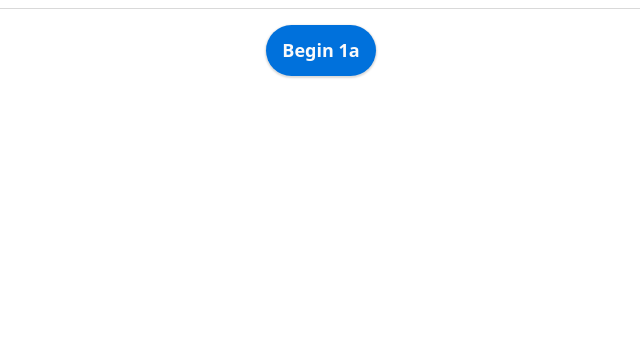
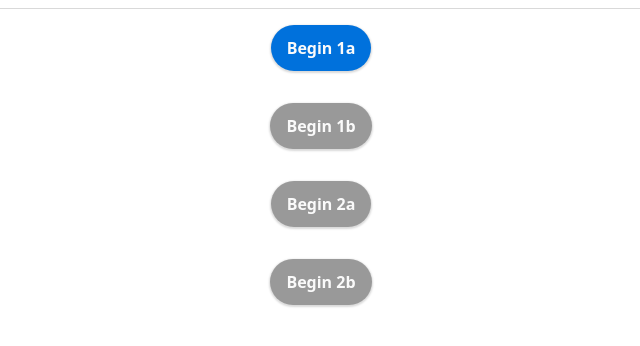
Before and after one commit to ericyork/cereal, a plain HTML site: page index.html in a window 1280 px wide. Shown: the whole page, without its empty margins (319-959 px from the left). Drawn offline with Linux system fonts and the light colour scheme.

Commit message:
adds disabled buttons

```diff
--- a/index.html
+++ b/index.html
@@ -9,9 +9,18 @@
 </head>
 <body id="home">
   <main>
-    <a href="nocost.html" class="button">
+    <button href="nocost.html" class="button">
       Begin 1a
-    </a>
+    </button>
+    <button disabled href="#" class="button disabled">
+      Begin 1b
+    </button>
+    <button disabled href="#" class="button disabled">
+      Begin 2a
+    </button>
+    <button disabled href="#" class="button disabled">
+      Begin 2b
+    </button>
   </main>
 </body>
 </html>
--- a/style.css
+++ b/style.css
@@ -76,6 +76,13 @@ button {
   background: #004f9a;
   box-shadow: 0 .0625rem .125rem .0625rem #00000026;
 }
+.button.disabled {
+  background: #999;
+  cursor: not-allowed;
+}
+.button.disabled:hover {
+  background: #999;
+}
 svg {
   width: 22px;
   margin-right: .5rem;
```
